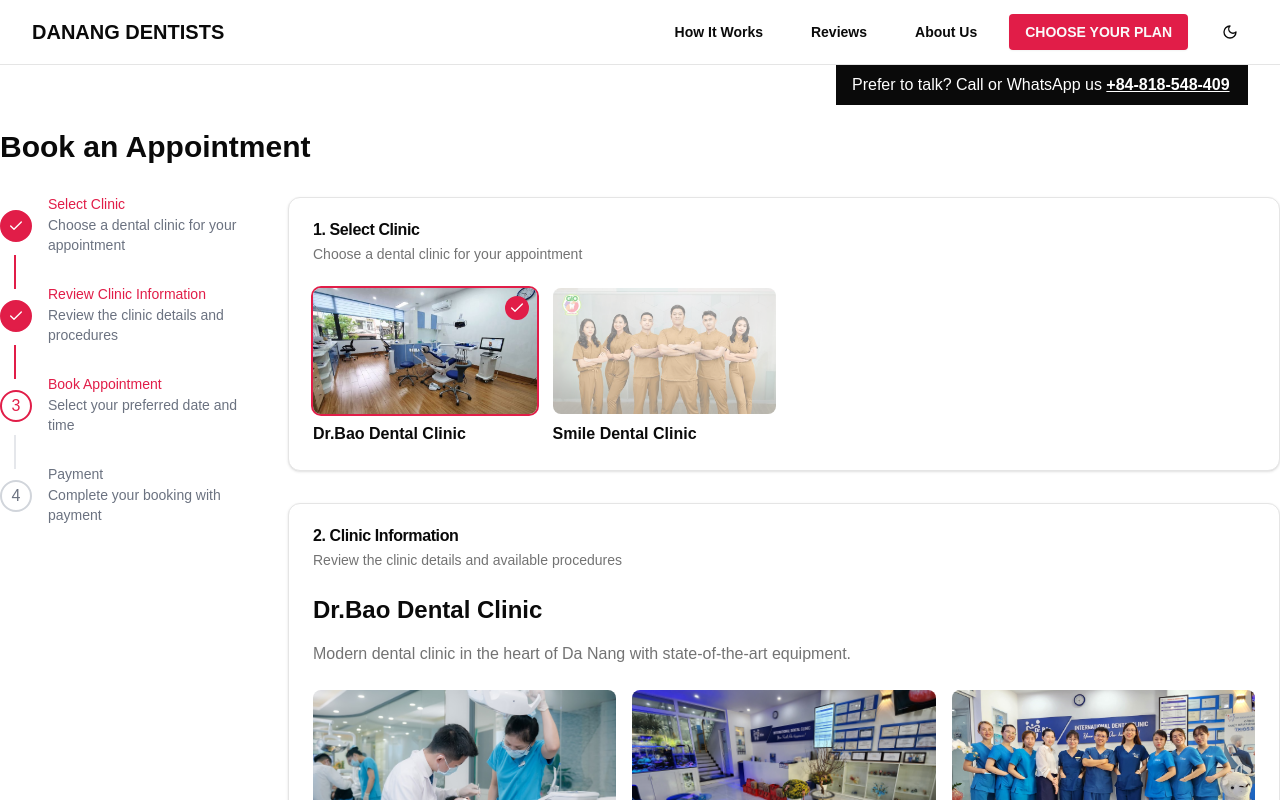
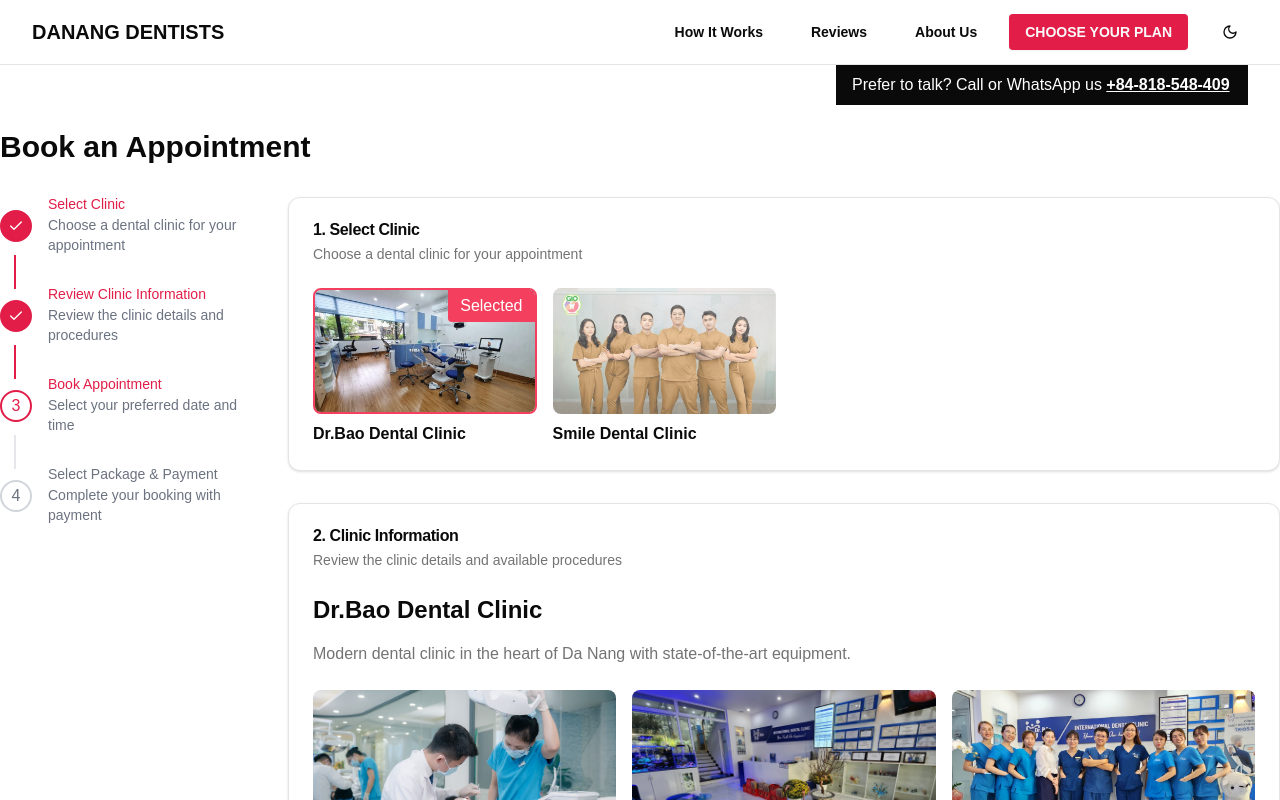
Before and after one commit to yoshivn1203/danang-dentis, a Next.js app: page /booking in a window 1280 px wide. Both pictures are taken after a click on the element "Dr.Bao Dental Clinic". Shown: the top 800 px of the page. Built offline with nearby package versions, Linux system fonts and the light colour scheme.

Commit message:
fix style

```diff
--- a/src/app/booking/page.tsx
+++ b/src/app/booking/page.tsx
@@ -72,7 +72,7 @@ export default function BookingPage() {
       description: 'Select your preferred date and time'
     },
     {
-      title: 'Payment',
+      title: 'Select Package & Payment',
       description: 'Complete your booking with payment'
     }
   ]
@@ -191,30 +191,28 @@ export default function BookingPage() {
                 {clinics.map(clinic => (
                   <div
                     key={clinic.id}
-                    className='cursor-pointer group'
+                    className='cursor-pointer group relative'
                     onClick={() => handleClinicSelect(clinic)}
                   >
                     <div
                       className={clsx(
                         'relative aspect-video rounded-lg overflow-hidden',
-                        'transition-all duration-300',
-                        selectedClinic?.id === clinic.id && 'ring-2 ring-rose-600'
+                        selectedClinic?.id === clinic.id
+                          ? 'border-2 border-rose-500'
+                          : 'opacity-70 hover:opacity-100 transition-opacity'
                       )}
                     >
                       <Image
                         src={clinic.thumbnail}
                         alt={clinic.name}
                         fill
-                        className={clsx(
-                          'object-cover transition-all duration-300',
-                          selectedClinic?.id === clinic.id
-                            ? 'opacity-100'
-                            : 'opacity-50 group-hover:opacity-80'
-                        )}
+                        className='object-cover'
                       />
                       {selectedClinic?.id === clinic.id && (
-                        <div className='absolute top-2 right-2 bg-rose-600 text-white rounded-full p-1'>
-                          <Check className='h-4 w-4' />
+                        <div className='absolute top-0 right-0'>
+                          <div className='bg-rose-500 text-white px-3 py-1 rounded-bl'>
+                            Selected
+                          </div>
                         </div>
                       )}
                     </div>
@@ -505,22 +503,33 @@ export default function BookingPage() {
                     <Card
                       key={index}
                       className={clsx(
-                        'cursor-pointer transition-all duration-300 border-2  hover:border-rose-200',
-                        selectedPackage?.name === pkg.name &&
-                          'border-rose-500 hover:border-rose-500'
+                        'cursor-pointer transition-all duration-300 relative overflow-hidden',
+                        'hover:shadow-xl transform hover:-translate-y-1',
+                        selectedPackage?.name === pkg.name
+                          ? 'border-2 border-rose-500 shadow-lg'
+                          : 'border hover:border-rose-200'
                       )}
                       onClick={() => setSelectedPackage(pkg)}
                     >
-                      <CardHeader>
-                        <CardTitle className='text-center'>{pkg.name}</CardTitle>
-                        <CardDescription className='text-center'>${pkg.price} USD</CardDescription>
+                      {selectedPackage?.name === pkg.name && (
+                        <div className='absolute top-0 right-0'>
+                          <div className='bg-rose-500 text-white px-3 py-1 rounded-bl'>
+                            Selected
+                          </div>
+                        </div>
+                      )}
+                      <CardHeader className='text-center pb-4 pt-6 bg-gradient-to-b from-rose-50'>
+                        <CardTitle className='text-xl'>{pkg.name}</CardTitle>
+                        <CardDescription className='text-2xl font-bold text-rose-600 mt-2'>
+                          ${pkg.price} USD
+                        </CardDescription>
                       </CardHeader>
-                      <CardContent>
-                        <ul className='space-y-2'>
+                      <CardContent className='pt-4'>
+                        <ul className='space-y-3'>
                           {pkg.features.map((feature, i) => (
                             <li key={i} className='flex items-start'>
-                              <Check className='h-4 w-4 mr-2 mt-1 text-rose-500' />
-                              <span className='text-sm'>{feature}</span>
+                              <Check className='h-5 w-5 mr-2 mt-0.5 text-rose-500 shrink-0' />
+                              <span className='text-sm text-gray-600'>{feature}</span>
                             </li>
                           ))}
                         </ul>
@@ -533,7 +542,7 @@ export default function BookingPage() {
                   <Button
                     onClick={form.handleSubmit(onSubmit)}
                     disabled={isSubmitting}
-                    className='w-64 h-12 mt-8 text-lg bg-gradient-to-r from-amber-400 to-yellow-500 hover:from-amber-500 hover:to-yellow-600 text-white shadow-md'
+                    className='w-64 h-12 mt-8 text-white text-lg bg-[#F7BE38] hover:bg-[#F7BE38]/90 focus:ring-4 focus:outline-none focus:ring-[#F7BE38]/50 font-medium dark:focus:ring-[#F7BE38]/50  shadow-md'
                   >
                     {isSubmitting ? 'Processing...' : 'Continue To Payment'}
                   </Button>
```
